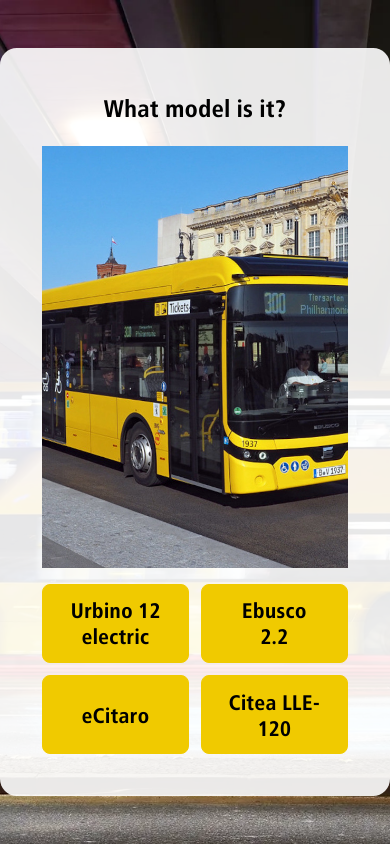
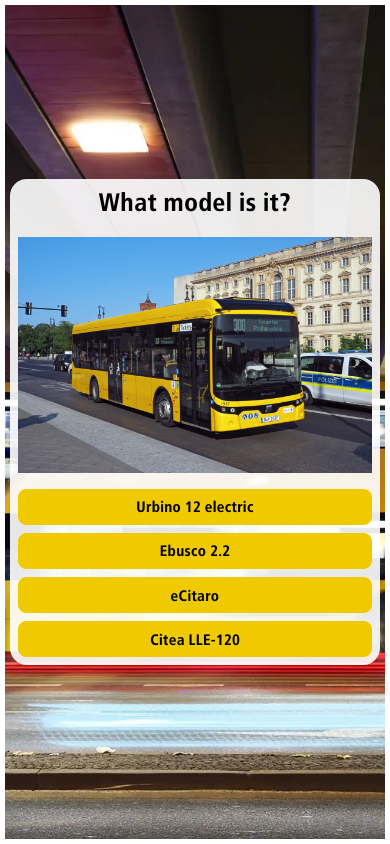
Before and after one commit to alexandre-roux/quizmyride, a React (Vite) app: page / in a window 390 px wide. Both pictures are taken after a click on the button "Start the quiz". Built offline with nearby package versions, Linux system fonts and the light colour scheme; the HTML template or start-up script is replaced by a standard one.

Commit message:
UI fixes for desktop resolutions

```diff
--- a/src/App.module.scss
+++ b/src/App.module.scss
@@ -1,6 +1,16 @@
 .main-container {
     background-color: rgba(255, 255, 255, 0.9);
-    margin: 2rem auto;
-    padding: 5vh;
+    margin: 0 auto;
+    padding: clamp(0.75rem, 4vh, 2rem);
     border-radius: 2vh;
+    width: min(92vw, 56.25rem);
+    max-height: 92svh;
+    overflow: hidden;
 }
+
+@media (max-width: 480px) {
+    .main-container {
+        margin: 5px;
+        padding: 8px;
+    }
+}
--- a/src/components/QuizCard.jsx
+++ b/src/components/QuizCard.jsx
@@ -107,6 +107,7 @@
             <h2>What model is it?</h2>
             {selectedBus && (
                 <>
+                    <div className={styles.media}>
                         <img src={selectedBus.image} alt={selectedBus.model} loading="lazy"/>
                         <AnswerOptions
                             className={styles.answers}
@@ -115,6 +116,7 @@
                             correctAnswer={selectedBus.model}
                             onSelect={handleClick}
                         />
+                    </div>
                 </>
             )}
         </div>
--- a/src/components/QuizCard.module.scss
+++ b/src/components/QuizCard.module.scss
@@ -4,32 +4,48 @@
     align-items: center;
     text-align: center;
     width: 100%;
-    max-width: 1200px; /* constrain overall card width on large screens */
+    max-width: 75rem; /* 1200px */
     margin: 0 auto;
 
     h2 {
         margin-top: 0;
     }
 
-    img {
-        height: 50vh;
-        width: 100%; /* make image fill the card width */
-        max-width: 800px; /* shared visual width for both image and answers */
-        object-fit: cover;
+    /* Wrapper that shrink-wraps to the image width so answers match exactly */
+    .media {
+        width: fit-content; /* shrink to content (image) */
+        max-width: 50rem; /* same cap as before */
+        margin: 0 auto; /* center within card */
+        display: block;
+        max-inline-size: 100%;
     }
 
-    .answers {
+    /* Image sizing inside the media wrapper */
+    .media img {
+        display: block;
+        width: auto; /* allow width to be driven by height constraint */
+        max-width: 100%; /* don't overflow the wrapper */
+        height: auto;
+        max-height: 55vh; /* keep within viewport */
+        object-fit: contain;
+        object-position: center;
+        margin: 0 auto;
+    }
+
+    /* Answers take the exact width of the wrapper (i.e., the image) */
+    .media .answers {
         display: grid;
         grid-template-columns: repeat(2, minmax(0, 1fr));
-        gap: 12px;
+        gap: 0.75rem; /* 12px */
         width: 100%;
-        max-width: 800px; /* match image width so two-button row equals image width */
-        margin-top: 16px;
+        max-width: none; /* ensure no extra cap beyond wrapper */
+        margin: 1rem 0 0; /* align with image, already centered by wrapper */
+        box-sizing: border-box; /* keep widths consistent incl. borders */
 
         /* Layout-only adjustments for buttons; visual styles come from global index.css */
         button {
             width: 100%;
-            min-height: 56px; /* ensure ample hit area while letting global styles define look */
+            min-height: 3rem; /* 48px */
             display: flex;
             align-items: center;
             justify-content: center;
@@ -38,4 +54,35 @@
             white-space: normal;
         }
     }
+
+    /* Breakpoints */
+    @media (max-width: 768px) {
+        .media img {
+            max-height: 45vh;
+        }
+        .media .answers {
+            grid-template-columns: 1fr;
+        }
+        .media .answers button {
+            min-height: 2.5rem;
+        }
+    }
+
+    @media (max-width: 480px) {
+        .media img {
+            max-height: 38vh;
+        }
+        .media .answers {
+            gap: 0.5rem;
+        }
+        .media .answers button {
+            min-height: 2.1rem;
+        }
+    }
+
+    @media (min-width: 1200px) {
+        .media .answers button {
+            min-height: 3.5rem;
+        }
+    }
 }
--- a/src/containers/Home/Home.module.scss
+++ b/src/containers/Home/Home.module.scss
@@ -10,14 +10,40 @@
         margin-top: 0;
     }
 
+    /* Make the home logo square and prevent any distortion */
     .logo {
-        height: 30vh;
-        width: 30vh;
+        width: min(40vmin, 60vw);
+        aspect-ratio: 1 / 1; /* enforce square box */
+        display: block;
+        max-width: 100%;
+        max-height: 28vh; /* keep within viewport */
+        object-fit: contain; /* keep proportions inside the square */
+        object-position: center;
     }
 
     .intro-text {
         transition: opacity 0.3s ease;
         font-size: 2.4vh;
+        max-width: 60ch;
+        padding: 0 1rem;
+    }
+
+    @media (max-width: 768px) {
+        .intro-text {
+            font-size: 2.1vh;
+        }
+        .logo {
+            max-height: 24vh;
+        }
+    }
+
+    @media (max-width: 480px) {
+        .intro-text {
+            font-size: 0.9rem;
+        }
+        .logo {
+            max-height: 20vh;
+        }
     }
 }
 
--- a/src/containers/Quiz/Quiz.module.scss
+++ b/src/containers/Quiz/Quiz.module.scss
@@ -4,6 +4,11 @@
     flex-direction: row;
     align-items: center;
     text-align: center;
+
+    @media (max-width: 768px) {
+        flex-direction: column;
+        gap: 1rem;
+    }
 }
 
 .fade-in {
--- a/src/containers/Result/Result.module.scss
+++ b/src/containers/Result/Result.module.scss
@@ -10,7 +10,13 @@
     }
 
     button {
-        margin-top: 20px;
+        margin-top: 1.25rem; /* 20px */
+    }
+
+    @media (max-width: 480px) {
+        button {
+            width: 100%;
+        }
     }
 }
 
--- a/src/index.css
+++ b/src/index.css
@@ -56,6 +56,11 @@
     line-height: 1.1;
 }
 
+h2 {
+    font-size: 4.5vh;
+    line-height: 1.15;
+}
+
 button {
     border-radius: 0.5rem;
     border: 0.1rem solid var(--traffic-yellow);
@@ -68,7 +73,7 @@
     cursor: pointer;
     display: flex;
     align-items: center;
-    gap: 5px;
+    gap: 0.5rem;
 }
 
 button:hover {
@@ -94,3 +99,61 @@
         background-color: var(--traffic-yellow);
     }
 }
+
+/* Responsive helpers */
+img, svg, video, canvas {
+    max-width: 100%;
+    height: auto;
+}
+
+/* Typography and controls scaling */
+@media (max-width: 1024px) {
+    h1 {
+        font-size: 6vh;
+    }
+
+    h2 {
+        font-size: 4vh;
+    }
+
+    button {
+        font-size: 2.2vh;
+        padding: 0.6em 1.1em;
+    }
+}
+
+@media (max-width: 768px) {
+    h1 {
+        font-size: 5vh;
+    }
+
+    h2 {
+        font-size: 3.6vh;
+    }
+
+    button {
+        font-size: 2vh;
+        padding: 0.55em 1em;
+    }
+}
+
+@media (max-width: 480px) {
+    /* Ensure the body uses the full viewport with a fixed margin on all sides */
+    body {
+        margin: 5px;
+        min-height: calc(100svh - 10px);
+    }
+
+    h1 {
+        font-size: 3.8vh;
+    }
+
+    h2 {
+        font-size: 3vh;
+    }
+
+    button {
+        font-size: 0.95rem;
+        padding: 0.5em 0.9em;
+    }
+}
```
Lines whose indentation alone changed are shown as unchanged.
